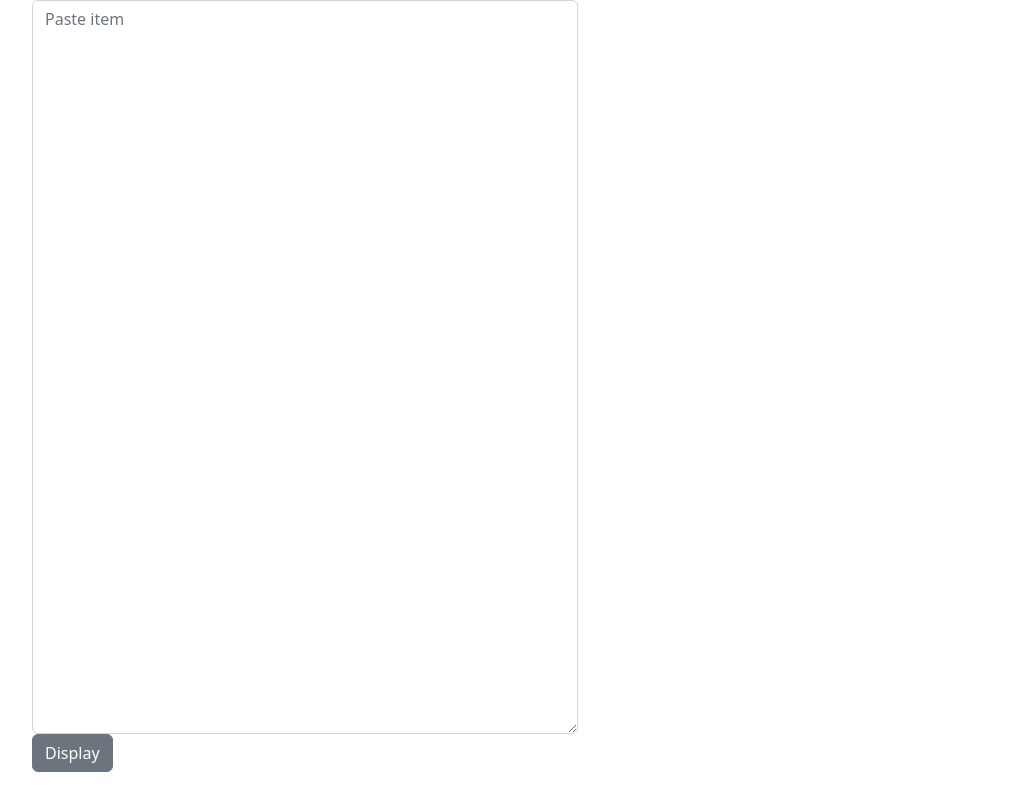
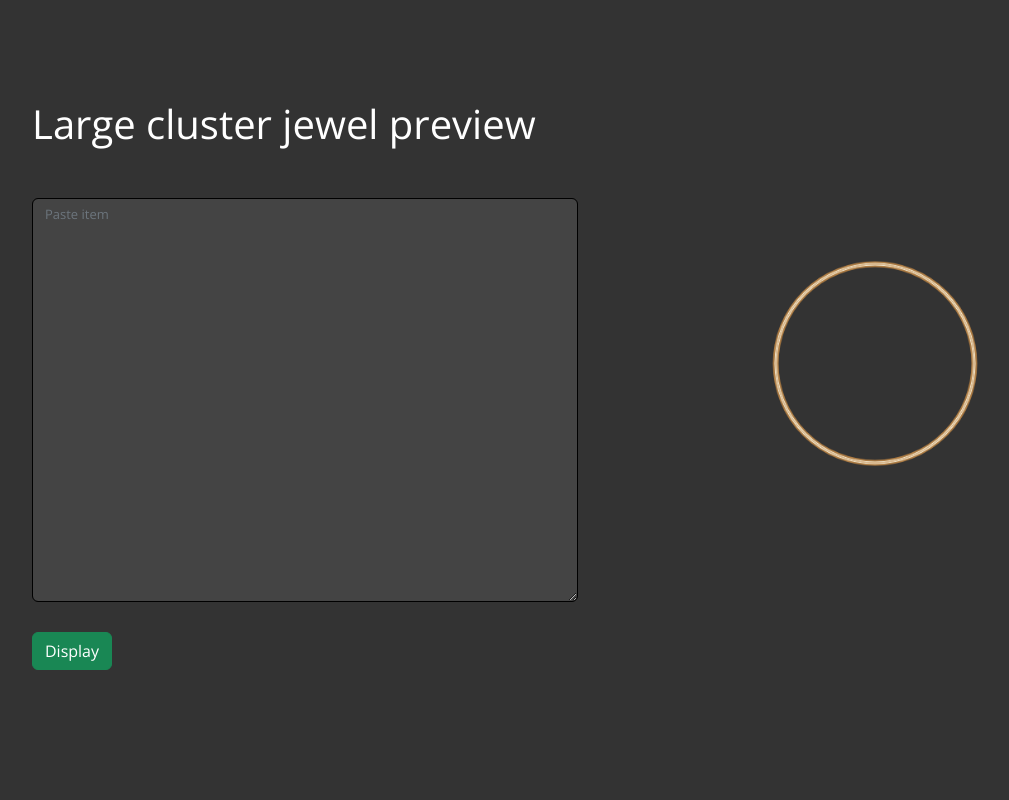
Before and after one commit to twisteddiana/cluster-jewels, a website: page docs/index.html in a window 1280 px wide. Shown: the whole page, without its empty margins (50-1059 px from the left). Drawn offline with nearby package versions, Linux system fonts and the light colour scheme.

Commit message:
convertor, canvas and style.

```diff
--- /dev/null
+++ b/docs/canvas.js
@@ -0,0 +1,71 @@
+function circle(ctx, x, y, r, lineWidth, color) {
+  ctx.lineWidth = lineWidth;
+  ctx.strokeStyle = color;
+  ctx.arc(x, y, r, 0, 2 * Math.PI);
+  ctx.stroke();
+};
+
+function drawCircle(canvas, x, y, r) {
+  const ctx = canvas.getContext("2d");
+  ctx.beginPath();
+
+  circle(ctx, x, y, r, 7, '#af7d44');
+  circle(ctx, x, y, r, 3, '#f4ebd3');
+  circle(ctx, x, y, r, 1, '#d8b589');
+
+  ctx.closePath();
+};
+
+function drawSkillCircle(canvas, x, y, r, skillName, top = true) {
+  if (!skillName) {
+    return;
+  }
+
+  const ctx = canvas.getContext("2d");
+  ctx.beginPath();
+
+  circle(ctx, x, y, r, 10, '#996928');
+  circle(ctx, x, y, r, 9, '#e0871b');
+  circle(ctx, x, y, r, 8, '#ffcc5c');
+  circle(ctx, x, y, r, 7, '#b28861');
+  circle(ctx, x, y, r, 6, '#ffffff');
+  circle(ctx, x, y, r, 5, '#e2c6b3');
+  circle(ctx, x, y, r, 4, '#edc577');
+
+  ctx.arc(x, y, r, 0, 2 * Math.PI);
+  ctx.fillStyle = 'black';
+  ctx.fill();
+
+  ctx.closePath();
+
+  ctx.font = '20px Noto Sans';
+  ctx.textBaseline = "middle";
+  const padding = 20;
+  const textY = top ? y - r - padding * 1.5 : y + r + padding * 1.5;
+
+  const width = ctx.measureText(skillName).width;
+  const bgX = x - (width + padding) / 2;
+  const bgY = textY - (20 + padding) / 2;
+
+  ctx.fillStyle = 'black';
+  ctx.fillRect(bgX, bgY, width + padding, 20 + padding);
+  ctx.stroke();
+
+  ctx.fillStyle = '#edc577';
+  ctx.textAlign = 'center';
+  ctx.fillText(skillName, x, textY);
+}
+
+export function drawCanvas(skills) {
+  const canvas = document.getElementById("canvas");
+
+  const context = canvas.getContext('2d');
+  context.clearRect(0, 0, canvas.width, canvas.height);
+
+  // jewel outline
+  drawCircle(canvas,330, 200, 120);
+
+  drawSkillCircle(canvas, 330, 80, 25, skills[1]);
+  drawSkillCircle(canvas, 225, 250, 25, skills[0]);
+  drawSkillCircle(canvas, 440, 250, 25, skills[2], false);
+};
--- a/docs/index.html
+++ b/docs/index.html
@@ -10,30 +10,29 @@
     }
   </script>
   <link href="bootstrap.min.css" rel="stylesheet">
+  <link href="./style.css" rel="stylesheet">
+  <link rel="preconnect" href="https://fonts.googleapis.com">
+  <link rel="preconnect" href="https://fonts.gstatic.com" crossorigin>
+  <link href="https://fonts.googleapis.com/css2?family=Open+Sans&display=swap" rel="stylesheet">
   <meta charset="UTF-8">
-  <title>Title</title>
+  <title>Cluster-Jewels preview</title>
 </head>
 <body>
-
 <div id="app" class="container-lg">
   <div class="row">
     <div class="col">
-      <textarea v-model="itemString" placeholder="Paste item" class="form-control" rows="30"></textarea>
-      <button @click="goToItem" class="btn btn-secondary">Display</button>
+      <h1>Large cluster jewel preview</h1>
+    </div>
+  </div>
+  <div class="row">
+    <div class="col">
+      <textarea v-model="itemString" placeholder="Paste item" class="form-control" rows="20"></textarea>
+      <button @click="goToItem" class="btn btn-success">Display</button>
     </div>
     <div class="col">
       <div class="row">
-        <div class="col text-center">
-          {{skills[1]}}
-        </div>
-      </div>
-      <div class="row">
-        <div class="col text-center">
-          {{skills[0]}}
-        </div>
-        <div class="col text-center">
-          {{skills[2]}}
-        </div>
+        <canvas id="canvas" width="660" height="400">
+        </canvas>
       </div>
     </div>
   </div>
@@ -42,6 +41,7 @@
 <script type="module">
   import { createApp } from 'vue';
   import { getPositions, getItem, getHash } from './scripts.js';
+  import { drawCanvas } from './canvas.js';
 
   createApp({
     data() {
@@ -60,6 +60,7 @@
         this.itemEncoded = window.location.hash.replace('#', '');
         this.itemString = getItem(this.itemEncoded);
         this.skills = getPositions(this.itemString);
+        drawCanvas(this.skills);
       },
     },
     mounted() {
--- /dev/null
+++ b/docs/style.css
@@ -0,0 +1,30 @@
+body {
+    background: #333;
+    font-family: "Open Sans";
+    color: white;
+    padding: 100px 50px;
+}
+
+h1 {
+    margin-bottom: 50px;
+}
+
+textarea.form-control {
+    background-color: #444;
+    color: white;
+    border-color: black;
+    margin-bottom: 30px;
+    font-size: 13px;
+}
+
+textarea.form-control:focus {
+    background-color: #464646;
+    outline: none;
+    color: white;
+    border-color: black;
+    box-shadow: 0 0 0 0.30rem rgb(45 45 45 / 25%);
+}
+
+.row canvas {
+    width: auto;
+}
```
Also changed, not shown: package.json (added, +25 -0 lines), 1 other file. Lines whose indentation alone changed are shown as unchanged.
